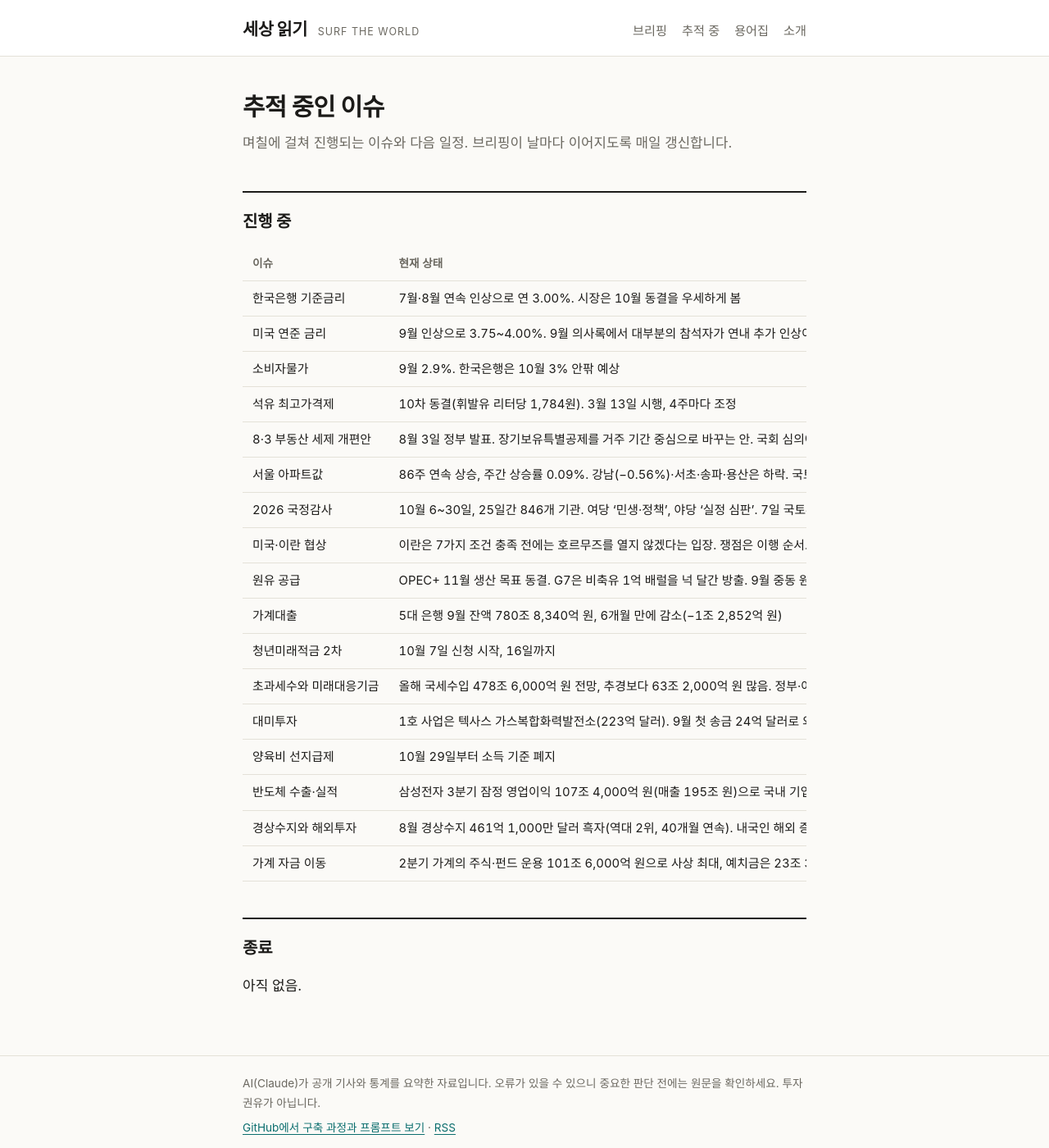
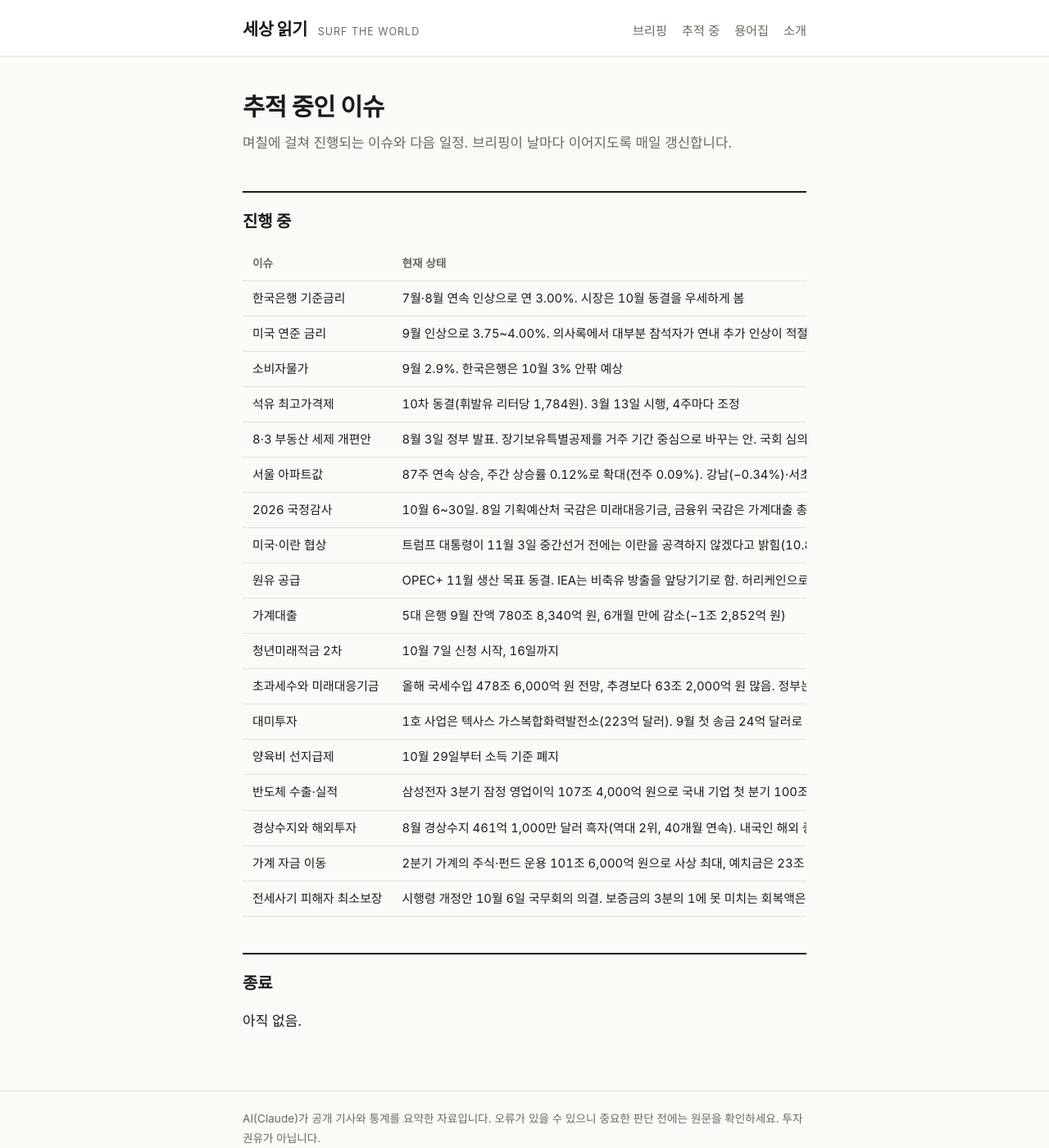
Before and after one commit to seongkyu-lim/surf-the-world, a Jekyll site: the page built from tracking.md, in a window 1280 px wide and 1400 px high. Shown: the whole window at 82% size. Built offline with Jekyll 4.4.1, drawn with Linux system fonts in a browser that asks for light colours.

```diff
--- a/glossary.md
+++ b/glossary.md
@@ -4,6 +4,9 @@ title: 용어집
 summary: 브리핑에 나온 용어를 하루 하나씩 쌓아 갑니다. 최신 용어가 맨 위에 있습니다.
 permalink: /glossary/
 ---
+
+### 기금
+정부가 특정 목적에 쓰려고 일반 예산(일반회계)과 따로 떼어 운용하는 돈주머니. 국민연금기금, 주택도시기금이 대표적이다. 운용계획은 국회 심의를 받지만 일정 범위 안에서는 정부가 국회 의결 없이 지출 계획을 바꿀 수 있어 예산보다 유연하다. 2026년 10월 국정감사에서 162조 원 규모 미래대응기금 신설을 두고 이 유연성이 쟁점이 됐다. (2026.10.09)
 
 ### 기간 프리미엄
 돈을 오래 빌려줄수록 그 사이 물가나 금리가 어떻게 바뀔지 알 수 없으므로, 투자자가 장기 채권에 추가로 요구하는 웃돈. 기준금리가 그대로여도 이 웃돈이 커지면 장기금리와 대출 금리가 오른다. 2026년 10월 미국 장기금리가 24년 만의 최고를 건드린 배경으로 꼽혔다. (2026.10.08)
--- a/tracking.md
+++ b/tracking.md
@@ -10,22 +10,23 @@ permalink: /tracking/
 | 이슈 | 현재 상태 | 다음 일정 | 처음 다룬 날 |
 |---|---|---|---|
 | 한국은행 기준금리 | 7월·8월 연속 인상으로 연 3.00%. 시장은 10월 동결을 우세하게 봄 | 10월 22일 금통위 | 10.04 |
-| 미국 연준 금리 | 9월 인상으로 3.75~4.00%. 9월 의사록에서 대부분의 참석자가 연내 추가 인상이 적절하다고 판단. 시장은 10월 동결·12월 인상 예상(Reuters). 미 10년물·30년물 금리는 10월 7일 장중 24년 만의 최고 | 10월 27~28일 FOMC, 12월 8~9일 FOMC | 10.04 |
+| 미국 연준 금리 | 9월 인상으로 3.75~4.00%. 의사록에서 대부분 참석자가 연내 추가 인상이 적절하다고 판단. 월러 이사는 추가 인상 필요성과 속도의 유연성을 함께 언급. 10년물은 10월 7일 장중 24년 만의 최고 뒤 8일 5.227%로 하락(30년물 입찰 호조) | 10월 27~28일 FOMC, 12월 8~9일 FOMC | 10.04 |
 | 소비자물가 | 9월 2.9%. 한국은행은 10월 3% 안팎 예상 | 11월 초 10월 물가 발표 | 10.04 |
 | 석유 최고가격제 | 10차 동결(휘발유 리터당 1,784원). 3월 13일 시행, 4주마다 조정 | 10월 17일 11차 조정 | 10.04 |
 | 8·3 부동산 세제 개편안 | 8월 3일 정부 발표. 장기보유특별공제를 거주 기간 중심으로 바꾸는 안. 국회 심의에서 바뀔 수 있음 | 국회 심의 | 10.04 |
-| 서울 아파트값 | 86주 연속 상승, 주간 상승률 0.09%. 강남(−0.56%)·서초·송파·용산은 하락. 국토부 장관은 올해 수도권 착공이 목표(26만 8,000가구)의 80~88%에 그칠 것으로 예상(8월까지 32.4%) | 매주 목요일 한국부동산원 주간 동향 | 10.04 |
-| 2026 국정감사 | 10월 6~30일, 25일간 846개 기관. 여당 '민생·정책', 야당 '실정 심판'. 7일 국토부 국감에서 대출 규제와 공급 실적, '부동산 전문가 현황' 문건을 두고 충돌 | 10월 8일 금융위원회·기획예산처, 12일 LH, 15일 한국부동산원, 23일 국토부 종합감사 | 10.04 |
-| 미국·이란 협상 | 이란은 7가지 조건 충족 전에는 호르무즈를 열지 않겠다는 입장. 쟁점은 이행 순서. 카타르 중재로 간접 협상 지속. 10월 2일 이후 해협 일대에서 매일 선박 공격(UKMTO) | 추가 회담 일정 미정 | 10.04 |
-| 원유 공급 | OPEC+ 11월 생산 목표 동결. G7은 비축유 1억 배럴을 넉 달간 방출. 9월 중동 원유 수출 하루 1,280만 배럴로 전쟁 후 최대(2월 1,880만). 브렌트 100.58달러(10.6) | 11월 1일 OPEC+ 회의 | 10.05 |
+| 서울 아파트값 | 87주 연속 상승, 주간 상승률 0.12%로 확대(전주 0.09%). 강남(−0.34%)·서초·송파·용산은 하락, 서대문·강북·도봉·노원은 0.3%대 상승. 국토부 장관은 올해 수도권 착공이 목표의 80~88%에 그칠 것으로 예상 | 매주 목요일 한국부동산원 주간 동향 | 10.04 |
+| 2026 국정감사 | 10월 6~30일. 8일 기획예산처 국감은 미래대응기금, 금융위 국감은 가계대출 총량 규제와 단일종목 레버리지 ETF 도입 경위가 쟁점. 금융위원장은 총량 관리 유지 방침, ETF 투자자 피해에 사과 | 10월 12일 LH, 15일 한국부동산원, 23일 국토부 종합감사 | 10.04 |
+| 미국·이란 협상 | 트럼프 대통령이 11월 3일 중간선거 전에는 이란을 공격하지 않겠다고 밝힘(10.8). 이란은 미국 역제안에 며칠 안에 공식 답변 예정. 지난주 호르무즈 유조선 공격은 전쟁 후 최다(Reuters) | 이란의 공식 답변, 11월 3일 미국 중간선거 | 10.04 |
+| 원유 공급 | OPEC+ 11월 생산 목표 동결. IEA는 비축유 방출을 앞당기기로 함. 허리케인으로 미 멕시코만 원유 생산 약 25% 중단. 브렌트 103.92달러(10.8) | 11월 1일 OPEC+ 회의 | 10.05 |
 | 가계대출 | 5대 은행 9월 잔액 780조 8,340억 원, 6개월 만에 감소(−1조 2,852억 원) | 금융당국의 9월 전 금융권 가계대출 동향 발표(날짜 미확인) | 10.05 |
 | 청년미래적금 2차 | 10월 7일 신청 시작, 16일까지 | 11월 계좌 개설 | 10.05 |
-| 초과세수와 미래대응기금 | 올해 국세수입 478조 6,000억 원 전망, 추경보다 63조 2,000억 원 많음. 정부·여당은 국채 축소·기금 적립·민생, 야당은 국채 상환 우선과 기금 재검토. 10월 국고채 발행 5조 원 축소, 부총리는 추가 축소 검토 | 11월 국고채 발행계획, 연말 예산 심의 | 10.06 |
+| 초과세수와 미래대응기금 | 올해 국세수입 478조 6,000억 원 전망, 추경보다 63조 2,000억 원 많음. 정부는 162조 3,000억 원 규모 미래대응기금 신설 추진, 야당은 철회와 국채 상환 우선 요구. 남은 초과세수 사용처는 "미정"(기획예산처 장관, 10.8) | 11월 국고채 발행계획, 연말 예산 심의 | 10.06 |
 | 대미투자 | 1호 사업은 텍사스 가스복합화력발전소(223억 달러). 9월 첫 송금 24억 달러로 외환보유액이 넉 달 만에 감소(4,405억 6,000만 달러). 원전 선급금 100억 달러는 국내 절차·상업성 검증 뒤 송금 방침, 알래스카 LNG는 검토 단계 | 원전 선급금 국회 절차, 11월 초 10월 말 외환보유액 발표 | 10.06 |
 | 양육비 선지급제 | 10월 29일부터 소득 기준 폐지 | 10월 29일 시행 | 10.06 |
-| 반도체 수출·실적 | 삼성전자 3분기 잠정 영업이익 107조 4,000억 원(매출 195조 원)으로 국내 기업 첫 분기 100조 원 돌파. 9월 반도체 수출 603억 달러. LG전자는 영업이익 7,818억 원으로 전망 하회. 코스피 6,803.90(10.7) | 10월 말 삼성전자 확정실적(사업부별) | 10.04 |
+| 반도체 수출·실적 | 삼성전자 3분기 잠정 영업이익 107조 4,000억 원으로 국내 기업 첫 분기 100조 원 돌파. 발표 당일 주가 −2.42%, 코스피 6,625.93(10.8, −2.62%) | 10월 말 삼성전자 확정실적(사업부별) | 10.04 |
 | 경상수지와 해외투자 | 8월 경상수지 461억 1,000만 달러 흑자(역대 2위, 40개월 연속). 내국인 해외 증권투자 166억 달러 증가, 해외 채권 투자는 역대 최대 | 11월 초 9월 국제수지 발표 | 10.08 |
 | 가계 자금 이동 | 2분기 가계의 주식·펀드 운용 101조 6,000억 원으로 사상 최대, 예치금은 23조 3,000억 원 감소. GDP 대비 가계부채 비율 81.1% | 내년 1월 초 3분기 자금순환 발표(날짜 미확인) | 10.08 |
+| 전세사기 피해자 최소보장 | 시행령 개정안 10월 6일 국무회의 의결. 보증금의 3분의 1에 못 미치는 회복액은 국가가 차액 지원, LH가 지급·정산 | 11월 13일 시행 | 10.09 |
 
 ## 종료
 
```
Also changed, not shown: _posts/2026-10-09-briefing.md (added, +109 -0 lines).
